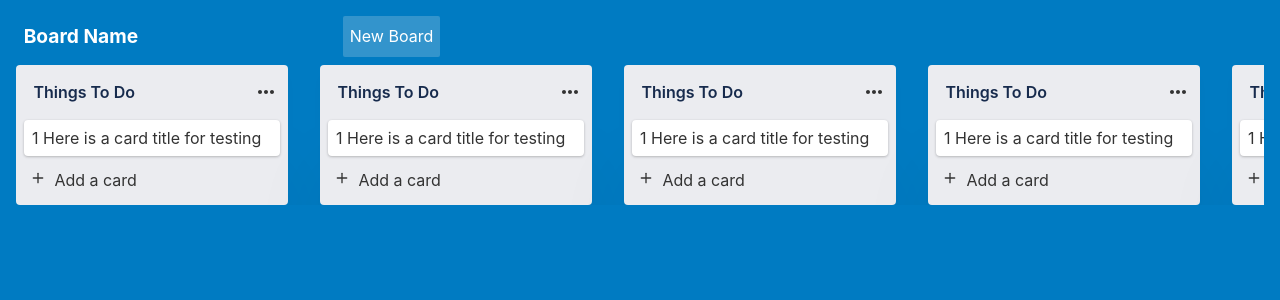
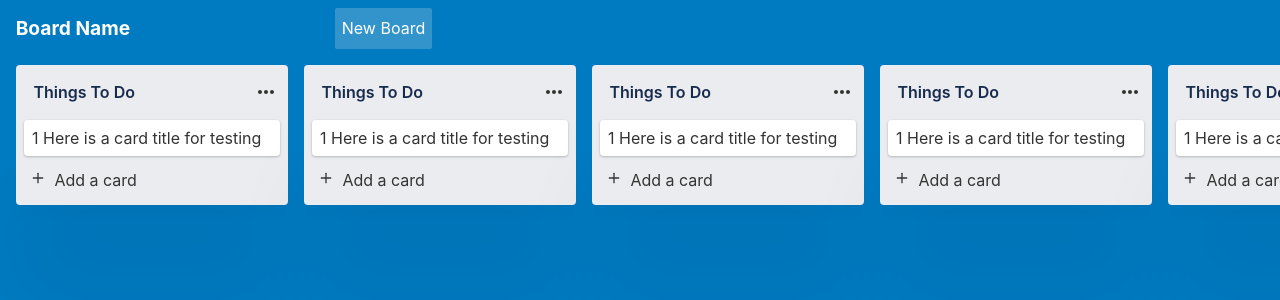
Before and after one commit to gillescj/trello-mini, a Svelte app: page / in a window 1280 px wide. Shown: the top 300 px of the page. Built offline with nearby package versions, Linux system fonts and the light colour scheme.

Commit message:
Move horizontal scroll bar to bottom of window

```diff
--- a/src/components/App.svelte
+++ b/src/components/App.svelte
@@ -8,7 +8,9 @@
         background: hsl(202, 100%, 38%);
     }
     main {
-        padding: 1rem;
+        display: grid;
+        grid-template-rows: auto 1fr;
+        height: 100%;
     }
 </style>
 
--- a/src/components/BoardBar.svelte
+++ b/src/components/BoardBar.svelte
@@ -5,6 +5,7 @@
 <style type="text/scss">
     header {
         display: flex;
+        padding: 0.5rem;
         input {
             background: inherit;
             font-size: 1.2rem;
--- a/src/components/List.svelte
+++ b/src/components/List.svelte
@@ -38,14 +38,12 @@
         background: hsl(228, 14%, 93%);
         border-radius: 0.25rem;
         box-shadow: 0 12.5px 10px rgba(0, 0, 0, 0.025), 0 100px 80px rgba(0, 0, 0, 0.05);
-        margin: 0 1rem;
+        margin: 0 0.5rem;
         flex-shrink: 0;
         &:first-child {
-            margin-left: 0;
+            margin-left: 1rem;
         }
-        &:last-child {
-            margin-right: 0;
-        }
+
         .options-btn {
             color: #172b4d;
             background: inherit;
```
